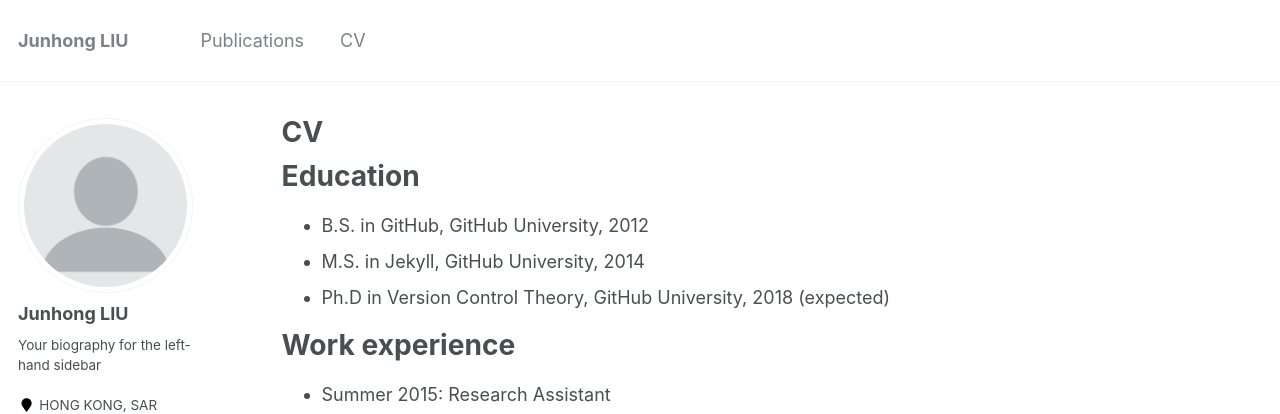
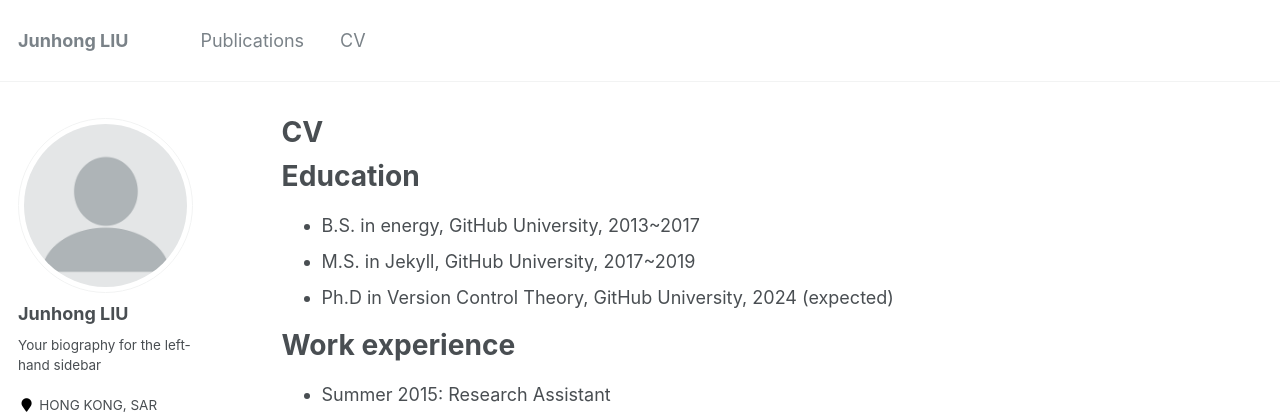
Before and after one commit to johnny-eee/online, a Jekyll site: the page built from _pages/cv.md, in a window 1280 px wide and 900 px high. Shown: the top 414 px of the window. Built offline with Jekyll 4.4.1, drawn with Linux system fonts in a browser that asks for light colours; some web fonts are replaced.

Commit message:
Update cv.md

```diff
--- a/_pages/cv.md
+++ b/_pages/cv.md
@@ -11,9 +11,9 @@ redirect_from:
 
 Education
 ======
-* B.S. in GitHub, GitHub University, 2012
-* M.S. in Jekyll, GitHub University, 2014
-* Ph.D in Version Control Theory, GitHub University, 2018 (expected)
+* B.S. in energy, GitHub University, 2013~2017
+* M.S. in Jekyll, GitHub University, 2017~2019
+* Ph.D in Version Control Theory, GitHub University, 2024 (expected)
 
 Work experience
 ======
```
